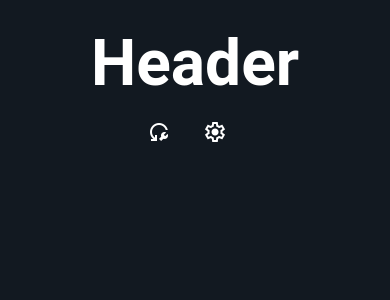
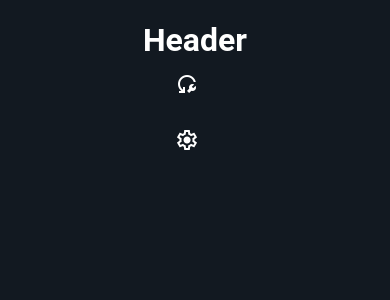
Before and after one commit to Mister-SOSA/FLowV2, a Flask app: page /dashboard in a window 390 px wide. Shown: the top 300 px of the page. Run offline with Flask 3, Linux system fonts and the light colour scheme; some libraries are stand-ins or nearby versions.

Commit message:
Added infrastructure for responsive design

```diff
--- a/static/dashboard.css
+++ b/static/dashboard.css
@@ -189,3 +189,28 @@
     font-size: 0.55rem;
     outline: 1px solid var(--secondary-color);
 }
+
+@media (max-width: 768px) {
+    .projects {
+        grid-template-columns: repeat(auto-fill, minmax(250px, 1fr));
+    }
+
+    .project {
+        grid-template-columns: 1fr;
+        height: auto;
+        padding: 0.5rem;
+    }
+
+    .info-column,
+    .main-info,
+    .last-modified,
+    .actions {
+        flex-direction: column;
+        align-items: start;
+    }
+
+    .title {
+        font-size: 2rem;
+        /* Smaller font size for smaller screens */
+    }
+}
```
